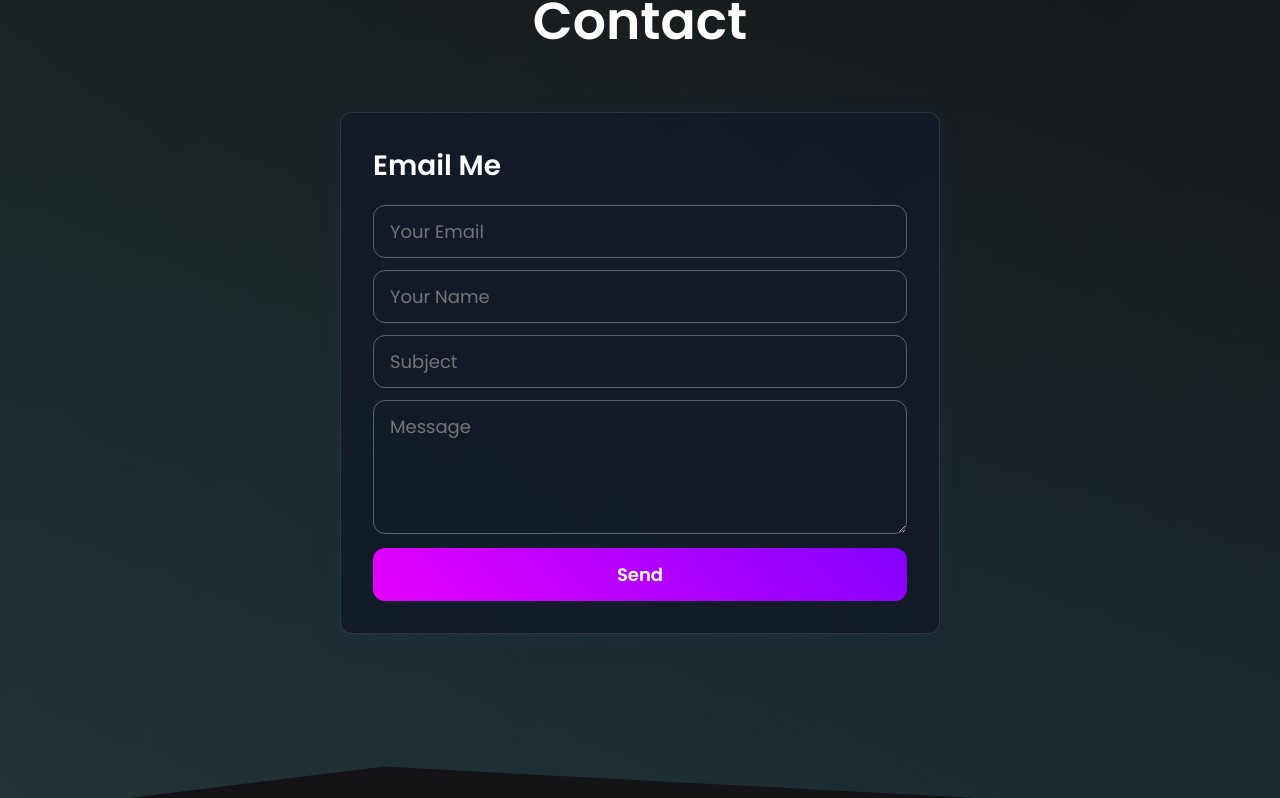
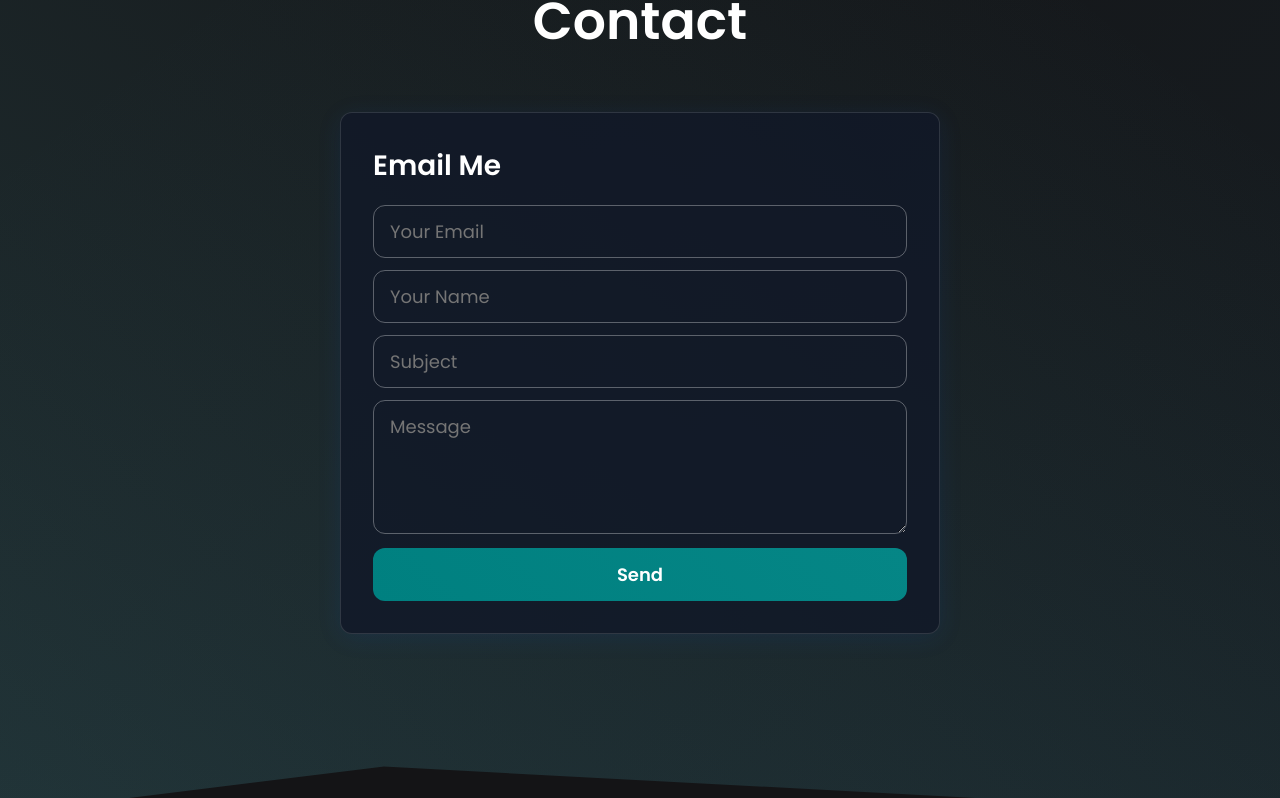
Before and after one commit to iceynight/portfolio, a React (Create React App) app: page / in a window 1280 px wide. Shown: the part 4362-5160 px from the top of the page. Built offline with nearby package versions, Linux system fonts and the light colour scheme.

Commit message:
send email bvutton colour change

```diff
--- a/src/components/sections/Contact.jsx
+++ b/src/components/sections/Contact.jsx
@@ -100,21 +100,21 @@ const ContactButton = styled.input`
   width: 100%;
   text-decoration: none;
   text-align: center;
-  background: hsla(271, 100%, 50%, 1);
+  background: #008080;
   background: linear-gradient(
     225deg,
-    hsla(271, 100%, 50%, 1) 0%,
-    hsla(294, 100%, 50%, 1) 100%
+    #008080 0%,
+  #008080 100%
   );
   background: -moz-linear-gradient(
     225deg,
-    hsla(271, 100%, 50%, 1) 0%,
-    hsla(294, 100%, 50%, 1) 100%
+   #008080 0%,
+    #008080 100%
   );
   background: -webkit-linear-gradient(
     225deg,
-    hsla(271, 100%, 50%, 1) 0%,
-    hsla(294, 100%, 50%, 1) 100%
+rgb(5, 134, 134) 0%,
+    #008080 100%
   );
   padding: 13px 16px;
   margin-top: 2px;
--- a/src/data/constants.js
+++ b/src/data/constants.js
@@ -213,16 +213,16 @@ export const education = [
     img: "https://www.tezu.ernet.in/images/tulogo.png",
     school: "Tezpur University",
     date: "Sep 2023 - June 2025",
-    grade: "6.5 CGPA",
-    desc: "I am currently pursuing my Masters degree in Computer Application at Tezpur University. I have taken courses in Data Structures, Algorithms, Object-Oriented Programming, Database Management Systems, Operating Systems, and Computer Networks, among others.",
+    grade: " 7.0 CGPA",
+    desc: "I completed my Masters degree in Computer Application at Tezpur University. I took courses in Data Structures, Algorithms, Object-Oriented Programming, Database Management Systems, Operating Systems, and Computer Networks, among others.",
     degree: "Master of Computer Applications (MCA)",
   },
   {
     id: 1,
-    img: "https://upload.wikimedia.org/wikipedia/en/7/70/Jorhat_Institute_of_Science_%26_Tech_Logo.png",
+    img: "https://jist.ac.in/public/images/logo_main.png",
     school: "Jorhat Institute of Science and Technology",
     date: "Sep 2020 - June 2023",
-    grade: "8.0 CGPA",
+    grade: " 8.0 CGPA",
     desc: "I completed my Bachelor of Science in Information Technology from Jorhat Institute of Science and Technology in 2023.",
     degree: "Bachelor of Science in Information Technology (B.Sc IT)",
   },
@@ -231,7 +231,7 @@ export const education = [
     img: "https://scontent.fmaa8-1.fna.fbcdn.net/v/t39.30808-1/359486509_609803244610108_1412174998596369035_n.jpg?stp=c0.0.228.228a_dst-jpg_s200x200_tt6&_nc_cat=102&ccb=1-7&_nc_sid=2d3e12&_nc_ohc=F4UgnAe-PusQ7kNvgGiNItj&_nc_oc=AdlCZZCX9BUOUiFabEDRt1jv4yKwO202ly1NwGJBR1P3-LoxuRjJfIdSncIU6X50ImA&_nc_zt=24&_nc_ht=scontent.fmaa8-1.fna&_nc_gid=YkBi87dWzlLKB6wzhOqwXw&oh=00_AYGV0dQJrXwuOjH7ocmJNduo0wFRBFe1buQ73dGApB0chQ&oe=67F4119C",
     school: "Concept Junior College",
     date: "May 2017 - Mar 2019",
-    grade: "67%",
+    grade: " 67%",
     desc: "I completed my class 12 education at Concept Junior College, Nagaon, Assam, where my stream was Science.",
     degree: "XI-XII, AHSEC (Science)",
   },
@@ -240,7 +240,7 @@ export const education = [
     img: "https://play-lh.googleusercontent.com/5trSDlygfnqfI19RF9OrqZoUHKyCJazl555jrxmVnmdMhqvJHHJpzcQaW4l8khODpxY",
     school: "Christ Jyoti School",
     date: "Jan 2016 - Jan 2017",
-    grade: "74.5%",
+    grade: " 74.5%",
     desc: "I completed my class 10 education at Christ Jyoti School, Nagaon, Assam.",
     degree: "X, SEBA",
   },
```
